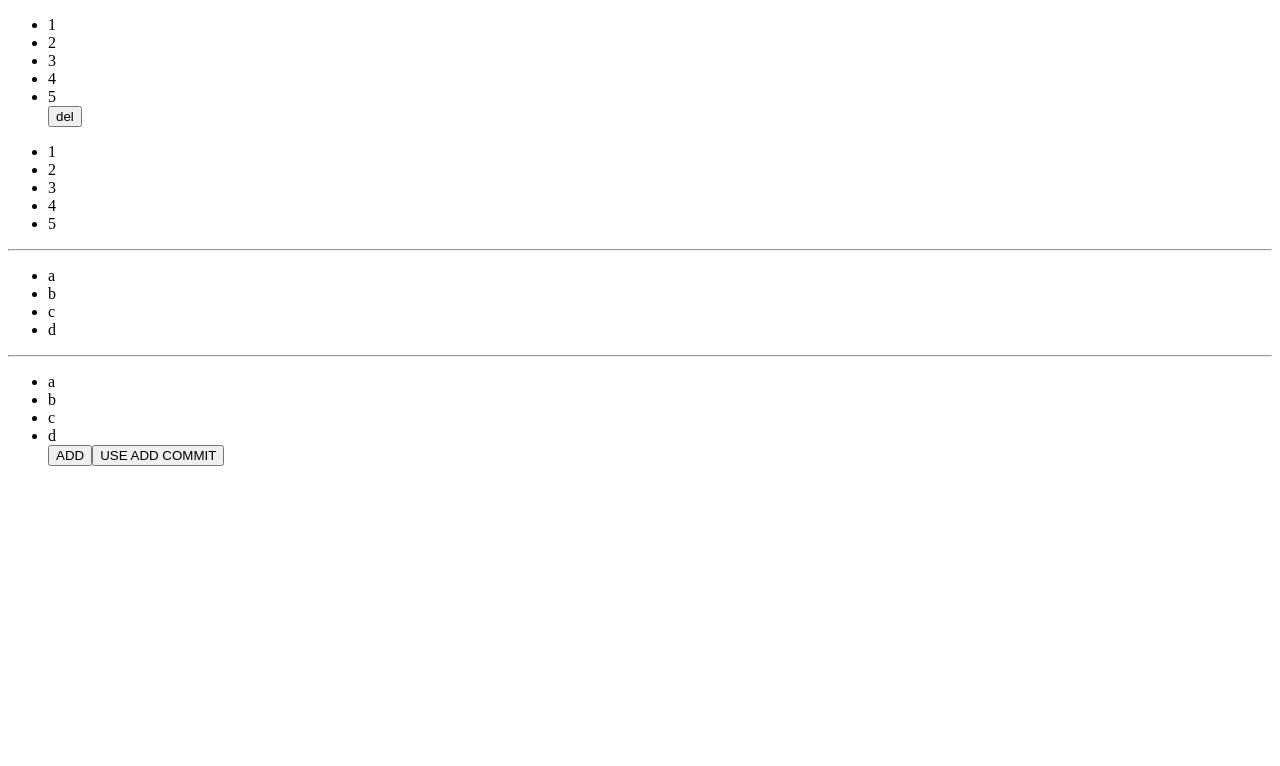
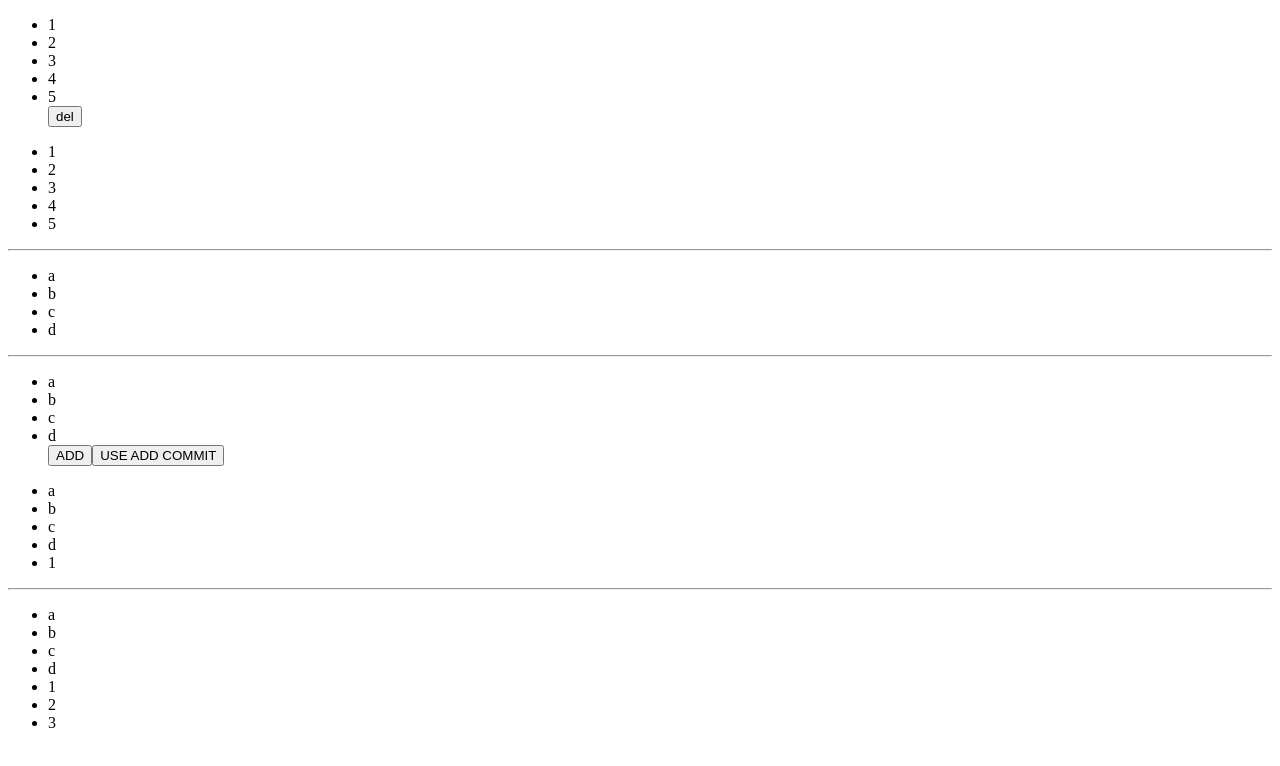
Before and after one commit to 0hhanum/VuePractice, a Vue app in the folder vuex/: page / in a window 1280 px wide. Shown: the top 766 px of the page. Built offline with nearby package versions, Linux system fonts and the light colour scheme.

Commit message:
Use Vuex getters - Avoid replicating

```diff
--- a/vuex/src/App.vue
+++ b/vuex/src/App.vue
@@ -18,17 +18,22 @@
     <div>
       <MyComponent2></MyComponent2>
     </div>
+    <div>
+      <GetState></GetState>
+    </div>
   </div>
 </template>
 
 <script>
 import MyComponent from "./components/MyComponent";
 import MyComponent2 from "./components/MyComponent2";
+import GetState from "./components/GetState";
 
 export default {
   components: {
     MyComponent,
     MyComponent2,
+    GetState,
   },
   data() {
     return {
--- /dev/null
+++ b/vuex/src/components/GetState.vue
@@ -0,0 +1,25 @@
+<template>
+  <div>
+    <ul>
+      <li v-for="item in storedItems" :key="item">{{ item }}</li>
+    </ul>
+    <hr />
+    <ul>
+      <li v-for="item in getItemsByGetter" :key="item">{{ item }}</li>
+    </ul>
+  </div>
+</template>
+
+<script>
+export default {
+  computed: {
+    storedItems() {
+      const items = this.$store.state.items;
+      return [...items, "1"];
+    },
+    getItemsByGetter() {
+      return this.$store.getters.getItems;
+    },
+  },
+};
+</script>
--- a/vuex/src/main.js
+++ b/vuex/src/main.js
@@ -16,6 +16,11 @@ const store = new Vuex.Store({
       state.items.push(item);
     },
   },
+  getters: {
+    getItems(state) {
+      return [...state.items, "1", "2", "3"];
+    },
+  },
 });
 
 new Vue({
```
